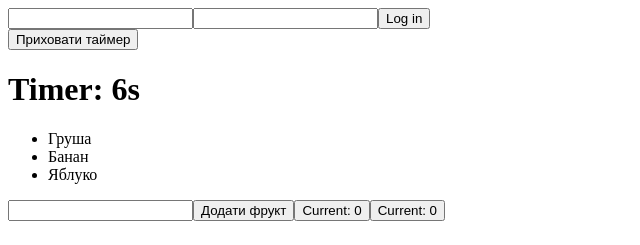
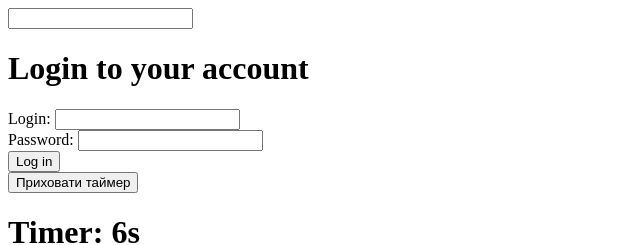
Before and after one commit to AnneRom/react-edu, a React (Vite) app: page / in a window 1280 px wide. Shown: the top 245 px of the page, without its empty margins (0-640 px from the left). Built offline with nearby package versions, Linux system fonts and the light colour scheme.

Commit message:
Lesson_19-06
неконтрольовані форми, контрольовані елементи форми

```diff
--- a/src/components/App.jsx
+++ b/src/components/App.jsx
@@ -15,6 +15,7 @@ import { useState } from 'react'
 import  ButtonEffect from './ButtonEffect'
 import  Timer from './Timer'
 import  LoginForm from './LoginForm'
+import  SearchBar from './SearchBar'
 
 export default function App() {
   const [ clicks, setClicks ] = useState(0);
@@ -24,9 +25,18 @@ export default function App() {
   }
   const [showTimer, setShowTimer] = useState(true)
 
+  const handleLogin = (userData) => {
+    console.log(userData)
+  }
+
   return (
     <>
-    <LoginForm />
+    <SearchBar />
+
+    <div>
+      <h1>Login to your account</h1>
+      <LoginForm onLogin={handleLogin}/>
+    </div>
 
     <button onClick={() => setShowTimer((prev) => !prev)}>
       {showTimer ? "Приховати таймер" : "Показати таймер"}
--- a/src/components/ButtonEffect.jsx
+++ b/src/components/ButtonEffect.jsx
@@ -1,4 +1,4 @@
-import { useEffect, useState } from 'react'
+import { useEffect } from 'react'
 
 const Button = () => {
     // const [ clicks, setClicks ] = useState(0)
@@ -10,11 +10,11 @@ const Button = () => {
 
     // return <button onClick={() =>  setClicks(clicks + 1)}>Current: {clicks}</button>
     useEffect(() => {
-        const inter = setInterval(() => {
-            console.log(`Interval - ${Date.now()}`)
-        }, 2000)
+        // const inter = setInterval(() => {
+        //     console.log(`Interval - ${Date.now()}`)
+        // }, 2000)
         return () => {
-            clearInterval(inter)
+            // clearInterval(inter)
         }
     }, [])
 
--- a/src/components/LoginForm.jsx
+++ b/src/components/LoginForm.jsx
@@ -1,9 +1,35 @@
-const LoginForm = () => {
+import { useId } from "react"
+
+const LoginForm = ({ onLogin }) => {
+    const loginId = useId();
+    const passwordId = useId();
+
+    const handleSubmit = (evt) => {
+        evt.preventDefault()
+
+        const form = evt.target
+        const { login, password } = form.elements
+
+        console.log(form)
+        console.log(login, password)
+
+        onLogin({
+            login: login.value,
+            password: password.value
+        })
+
+        form.reset()
+    }
+
 
     return (
-        <form>
+        <form onSubmit={handleSubmit}>
+            <label htmlFor={loginId}>Login: </label>
             <input type="text" name="login"/>
+            <br />
+            <label htmlFor={passwordId}>Password: </label>
             <input type="password" name="password" />
+            <br />
             <button type="submit">Log in</button>
         </form>
     )
--- /dev/null
+++ b/src/components/SearchBar.jsx
@@ -0,0 +1,17 @@
+import { useState } from "react"
+
+const SearchBar = () => {
+    const [inputValue, setInputValue] = useState("");
+
+    const handleChange = (evt) => {
+        setInputValue(evt.target.value)
+    }
+
+    return (
+      <div>
+        <input type="text" value={inputValue} onChange={handleChange} />
+        <p>{inputValue}</p>
+      </div>
+    )
+}
+export default SearchBar
```
